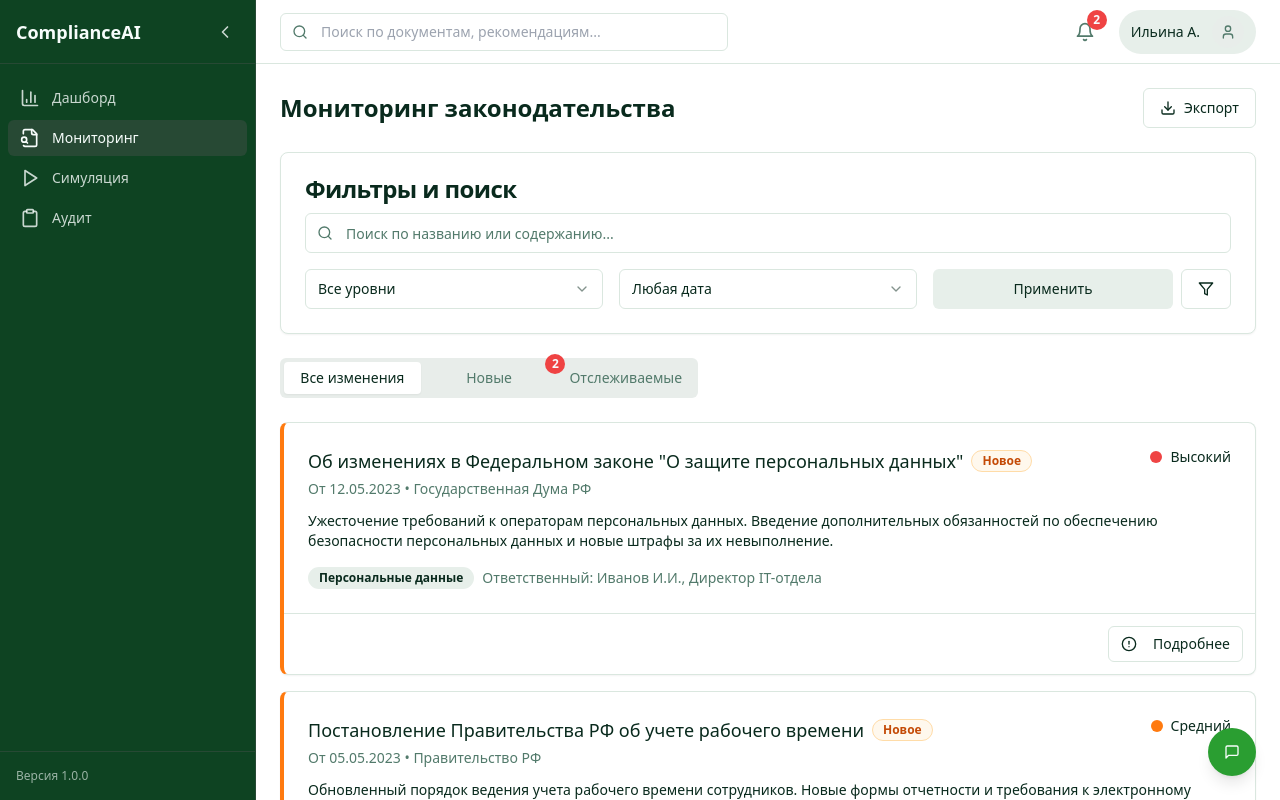
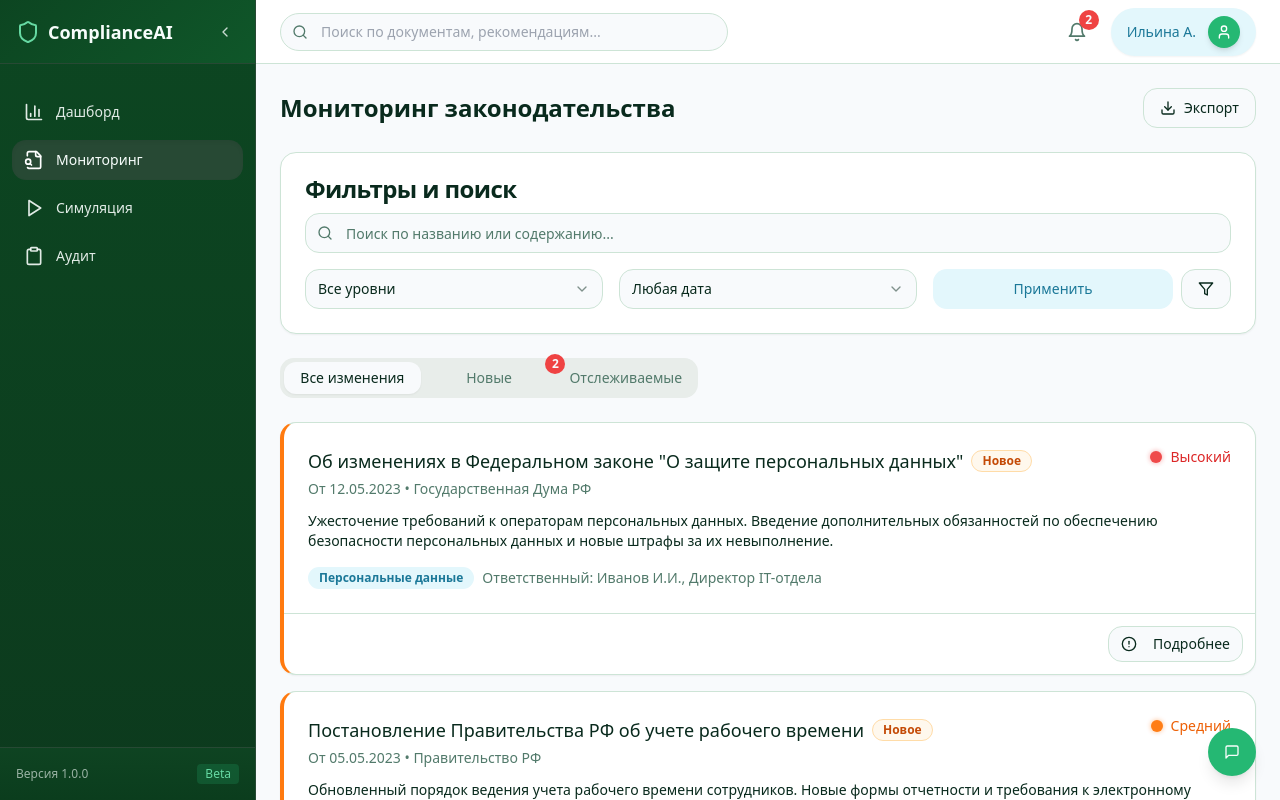
Before and after one commit to nkitaev03/legislative-insight-tool, a React (Vite) app: page /monitoring in a window 1280 px wide. Shown: the top 800 px of the page. Built offline with nearby package versions, Linux system fonts and the light colour scheme.

Commit message:
Add more colors and styles
Refactor color and style definitions.

```diff
--- a/src/components/common/RiskIndicator.tsx
+++ b/src/components/common/RiskIndicator.tsx
@@ -22,9 +22,9 @@ export default function RiskIndicator({
   };
 
   const levelClasses = {
-    low: 'bg-compGreen-500',
-    medium: 'bg-compOrange-500',
-    high: 'bg-red-500'
+    low: 'bg-compGreen-500 shadow-[0_0_5px_rgba(37,184,115,0.5)]',
+    medium: 'bg-compOrange-500 shadow-[0_0_5px_rgba(255,122,15,0.5)]',
+    high: 'bg-red-500 shadow-[0_0_5px_rgba(239,68,68,0.5)]'
   };
 
   const levelLabels = {
@@ -38,8 +38,21 @@ export default function RiskIndicator({
       <Tooltip>
         <TooltipTrigger asChild>
           <div className={cn('flex items-center gap-2', className)}>
-            <div className={cn('rounded-full', sizeClasses[size], levelClasses[level])} />
-            {showLabel && <span className="text-sm">{levelLabels[level]}</span>}
+            <div className={cn(
+              'rounded-full animate-pulse-light',
+              sizeClasses[size],
+              levelClasses[level]
+            )} />
+            {showLabel && (
+              <span className={cn(
+                "text-sm font-medium",
+                level === 'low' && 'text-compGreen-600',
+                level === 'medium' && 'text-compOrange-600',
+                level === 'high' && 'text-red-600'
+              )}>
+                {levelLabels[level]}
+              </span>
+            )}
           </div>
         </TooltipTrigger>
         <TooltipContent>
--- a/src/components/layout/Header.tsx
+++ b/src/components/layout/Header.tsx
@@ -3,6 +3,7 @@ import React, { useState } from 'react';
 import { Bell, Search, User } from 'lucide-react';
 import { Badge } from '@/components/ui/badge';
 import NotificationBell from '../common/NotificationBell';
+import { Button } from '@/components/ui/button';
 
 interface HeaderProps {
   sidebarCollapsed: boolean;
@@ -12,15 +13,21 @@ export default function Header({ sidebarCollapsed }: HeaderProps) {
   const [searchQuery, setSearchQuery] = useState("");
 
   return (
-    <header className={`fixed top-0 right-0 h-16 bg-white border-b border-border z-20 transition-all duration-300 ${sidebarCollapsed ? 'left-16' : 'left-64'}`}>
+    <header
+      className={`fixed top-0 right-0 h-16 bg-white border-b border-border z-20 transition-all duration-300 ${
+        sidebarCollapsed ? 'left-16' : 'left-64'
+      }`}
+    >
       <div className="h-full flex items-center justify-between px-6">
         <div className="flex-1">
           <div className="relative max-w-md">
-            <Search className="absolute left-3 top-1/2 -translate-y-1/2 h-4 w-4 text-muted-foreground" />
+            <div className="absolute left-3 top-1/2 -translate-y-1/2 h-4 w-4 text-muted-foreground">
+              <Search className="h-4 w-4" />
+            </div>
             <input
               type="text"
               placeholder="Поиск по документам, рекомендациям..."
-              className="w-full rounded-md border border-input bg-background pl-10 pr-4 py-2 text-sm"
+              className="w-full rounded-full border border-input bg-background pl-10 pr-4 py-2 text-sm transition-all duration-200 focus:ring-2 focus:ring-accent/50 focus:border-accent outline-none"
               value={searchQuery}
               onChange={(e) => setSearchQuery(e.target.value)}
             />
@@ -30,10 +37,10 @@ export default function Header({ sidebarCollapsed }: HeaderProps) {
         <div className="flex items-center gap-4">
           <NotificationBell />
 
-          <div className="flex items-center gap-3 rounded-full bg-secondary px-3 py-1.5">
-            <span className="text-sm font-medium text-foreground">Ильина А.</span>
-            <div className="h-8 w-8 rounded-full bg-muted flex items-center justify-center">
-              <User className="h-4 w-4 text-muted-foreground" />
+          <div className="flex items-center gap-3 rounded-full bg-secondary px-4 py-2 shadow-sm">
+            <span className="text-sm font-medium text-secondary-foreground">Ильина А.</span>
+            <div className="h-8 w-8 rounded-full bg-compGreen-500 text-white flex items-center justify-center shadow-md">
+              <User className="h-4 w-4" />
             </div>
           </div>
         </div>
--- a/src/components/layout/Sidebar.tsx
+++ b/src/components/layout/Sidebar.tsx
@@ -8,6 +8,7 @@ import {
   Clipboard,
   ChevronLeft,
   ChevronRight,
+  Shield,
 } from 'lucide-react';
 import { cn } from '@/lib/utils';
 
@@ -24,14 +25,14 @@ const SidebarItem = ({ icon: Icon, text, path, isCollapsed, active }: SidebarIte
     <Link
       to={path}
       className={cn(
-        "flex items-center gap-3 rounded-md px-3 py-2 text-sm transition-colors",
+        "flex items-center gap-3 rounded-md my-1 px-3 py-2.5 text-sm transition-all duration-200",
         isCollapsed ? "justify-center" : "justify-start",
         active
-          ? "bg-sidebar-accent text-sidebar-accent-foreground"
-          : "text-sidebar-foreground/80 hover:bg-sidebar-accent/50 hover:text-sidebar-accent-foreground"
+          ? "bg-sidebar-accent text-sidebar-accent-foreground shadow-inner"
+          : "text-sidebar-foreground/90 hover:bg-sidebar-accent/50 hover:text-sidebar-accent-foreground"
       )}
     >
-      <Icon className="h-5 w-5" />
+      <Icon className={cn("h-5 w-5", active && "text-white")} />
       {!isCollapsed && <span>{text}</span>}
     </Link>
   );
@@ -51,31 +52,40 @@ export default function Sidebar() {
   return (
     <div
       className={cn(
-        "flex flex-col h-screen bg-sidebar fixed top-0 left-0 z-30 transition-all duration-300 border-r border-sidebar-border",
+        "flex flex-col h-screen fixed top-0 left-0 z-30 transition-all duration-300 border-r border-sidebar-border",
         isCollapsed ? "w-16" : "w-64"
       )}
     >
-      <div className={cn(
-        "flex items-center justify-between h-16 px-4 border-b border-sidebar-border",
-        isCollapsed && "justify-center"
-      )}>
+      <div
+        className={cn(
+          "h-16 flex items-center justify-between px-4 border-b border-sidebar-border",
+          isCollapsed && "justify-center"
+        )}
+        style={{ background: "linear-gradient(135deg, hsl(142, 70%, 16%), hsl(142, 70%, 20%))" }}
+      >
         {!isCollapsed && (
-          <div className="text-sidebar-foreground font-bold text-lg">ComplianceAI</div>
+          <div className="flex items-center gap-2">
+            <Shield className="h-6 w-6 text-compGreen-300" />
+            <div className="text-sidebar-foreground font-bold text-lg">ComplianceAI</div>
+          </div>
         )}
         <button
           onClick={() => setIsCollapsed(!isCollapsed)}
-          className="text-sidebar-foreground/80 p-1 rounded-md hover:bg-sidebar-accent/50"
+          className="text-sidebar-foreground/80 p-1.5 rounded-md hover:bg-sidebar-accent/50 transition-colors"
         >
           {isCollapsed ? (
-            <ChevronRight className="h-5 w-5" />
+            <ChevronRight className="h-4 w-4" />
           ) : (
-            <ChevronLeft className="h-5 w-5" />
+            <ChevronLeft className="h-4 w-4" />
           )}
         </button>
       </div>
 
-      <div className="flex-1 overflow-auto py-4 px-2">
-        <nav className="space-y-1">
+      <div
+        className="flex-1 overflow-auto py-6 px-3"
+        style={{ background: "linear-gradient(180deg, hsl(142, 70%, 16%), hsl(142, 65%, 14%))" }}
+      >
+        <nav className="space-y-2">
           {navigationItems.map((item) => (
             <SidebarItem
               key={item.path}
@@ -89,13 +99,17 @@ export default function Sidebar() {
         </nav>
       </div>
 
-      <div className={cn(
-        "p-4 border-t border-sidebar-border",
-        isCollapsed ? "text-center" : ""
-      )}>
+      <div
+        className={cn(
+          "p-4 border-t border-sidebar-border",
+          isCollapsed ? "text-center" : ""
+        )}
+        style={{ background: "linear-gradient(0deg, hsl(142, 70%, 14%), hsl(142, 65%, 16%))" }}
+      >
         {!isCollapsed && (
-          <div className="text-xs text-sidebar-foreground/60">
-            Версия 1.0.0
+          <div className="text-xs text-sidebar-foreground/60 flex items-center justify-between">
+            <span>Версия 1.0.0</span>
+            <span className="px-2 py-0.5 rounded bg-compGreen-500/20 text-compGreen-300 text-xs">Beta</span>
           </div>
         )}
       </div>
--- a/src/index.css
+++ b/src/index.css
@@ -5,7 +5,7 @@
 
 @layer base {
   :root {
-    --background: 100 100% 100%;
+    --background: 210 40% 98%;
     --foreground: 157 65% 10%;
 
     --card: 0 0% 100%;
@@ -14,28 +14,28 @@
     --popover: 0 0% 100%;
     --popover-foreground: 157 65% 10%;
 
-    --primary: 142 65% 30%;
+    --primary: 142 70% 35%;
     --primary-foreground: 156 65% 98%;
 
-    --secondary: 142 20% 92%;
-    --secondary-foreground: 157 65% 10%;
+    --secondary: 193 80% 94%;
+    --secondary-foreground: 195 70% 35%;
 
     --muted: 142 12% 92%;
     --muted-foreground: 157 20% 40%;
 
-    --accent: 142 12% 92%;
-    --accent-foreground: 157 65% 10%;
+    --accent: 195 70% 50%;
+    --accent-foreground: 156 65% 98%;
 
     --destructive: 0 84% 60%;
     --destructive-foreground: 210 40% 98%;
 
-    --border: 142 20% 88%;
-    --input: 142 20% 88%;
-    --ring: 142 65% 30%;
+    --border: 142 30% 85%;
+    --input: 142 30% 85%;
+    --ring: 142 70% 35%;
 
-    --radius: 0.5rem;
+    --radius: 1rem;
 
-    --sidebar-background: 142 65% 16%;
+    --sidebar-background: 142 70% 16%;
     --sidebar-foreground: 156 65% 98%;
     --sidebar-primary: 142 65% 30%;
     --sidebar-primary-foreground: 156 65% 98%;
@@ -66,4 +66,38 @@
   .risk-low {
     @apply bg-compGreen-500 text-white;
   }
+
+  .card-hover {
+    @apply transition-all duration-200 hover:shadow-card-hover hover:translate-y-[-2px];
+  }
+
+  .gradient-border {
+    border-radius: var(--radius);
+    position: relative;
+  }
+
+  .gradient-border::after {
+    content: "";
+    position: absolute;
+    top: -1px;
+    left: -1px;
+    right: -1px;
+    bottom: -1px;
+    border-radius: inherit;
+    padding: 1px;
+    background: linear-gradient(135deg, #3cc585, #2aa7ff);
+    -webkit-mask:
+      linear-gradient(#fff 0 0) content-box,
+      linear-gradient(#fff 0 0);
+    -webkit-mask-composite: xor;
+    mask-composite: exclude;
+    pointer-events: none;
+  }
+
+  .bg-mesh-gradient {
+    background-color: hsla(0, 0%, 100%, .4);
+    background-image:
+      radial-gradient(at 80% 100%, hsla(142, 70%, 60%, 0.4) 0px, transparent 50%),
+      radial-gradient(at 0% 0%, hsla(195, 70%, 60%, 0.3) 0px, transparent 50%);
+  }
 }
--- a/tailwind.config.ts
+++ b/tailwind.config.ts
@@ -65,16 +65,16 @@ export default {
 				},
 				// ComplianceAI custom colors
 				compGreen: {
-					50: '#f0faf0',
-					100: '#dbf1dc',
-					200: '#b8e3ba',
-					300: '#86ce8a',
-					400: '#4eb354',
-					500: '#2a9e31',
-					600: '#1d7f24',
-					700: '#1b6521',
-					800: '#1a511f',
-					900: '#18451d',
+					50: '#e6f8f0',
+					100: '#ccf2e0',
+					200: '#99e6c2',
+					300: '#66d9a3',
+					400: '#33cc85',
+					500: '#25b873',
+					600: '#00a366',
+					700: '#007a4d',
+					800: '#005233',
+					900: '#00291a',
 				},
 				compOrange: {
 					50: '#fff8ed',
@@ -87,6 +87,30 @@ export default {
 					700: '#c44a06',
 					800: '#9c3c0c',
 					900: '#7e340f',
+				},
+				compBlue: {
+					50: '#e6f0ff',
+					100: '#cce0ff',
+					200: '#99c2ff',
+					300: '#66a3ff',
+					400: '#3385ff',
+					500: '#0066ff',
+					600: '#0052cc',
+					700: '#003d99',
+					800: '#002966',
+					900: '#001433',
+				},
+				compPurple: {
+					50: '#f3e6ff',
+					100: '#e6ccff',
+					200: '#cc99ff',
+					300: '#b366ff',
+					400: '#9933ff',
+					500: '#8000ff',
+					600: '#6600cc',
+					700: '#4d0099',
+					800: '#330066',
+					900: '#1a0033',
 				},
 			},
 			borderRadius: {
@@ -120,7 +144,15 @@ export default {
 				'accordion-down': 'accordion-down 0.2s ease-out',
 				'accordion-up': 'accordion-up 0.2s ease-out',
 				'pulse-light': 'pulse-light 2s cubic-bezier(0.4, 0, 0.6, 1) infinite',
-			}
+			},
+			boxShadow: {
+				'card-hover': '0 4px 12px 0 rgba(0,0,0,0.05)',
+				'card-active': '0 1px 3px 0 rgba(0,0,0,0.1)',
+			},
+			backgroundImage: {
+				'gradient-soft': 'linear-gradient(135deg, var(--tw-gradient-stops))',
+				'card-gradient': 'linear-gradient(to bottom right, #ffffff, #f5f5f5)',
+			},
 		}
 	},
 	plugins: [require("tailwindcss-animate")],
```
Also changed, not shown: src/App.tsx (+9 -2 lines), src/pages/Index.tsx (+42 -2 lines).
